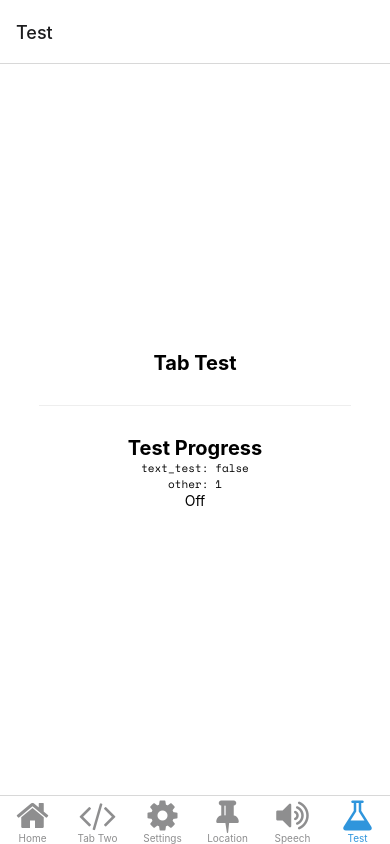
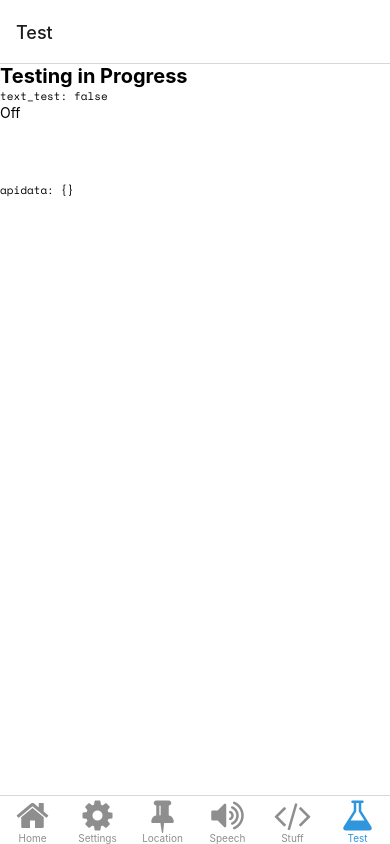
Before and after one commit to Scott-Cooper/flightloc, a React Native app: screen /TabTest in a window 390 px wide. Built offline with nearby package versions, Linux system fonts and the light colour scheme; what expo-linking would draw is missing.

Commit message:
Reorder tabs

```diff
--- a/navigation/LinkingConfiguration.ts
+++ b/navigation/LinkingConfiguration.ts
@@ -20,11 +20,6 @@ const linking: LinkingOptions<RootStackParamList> = {
               TabHomeScreen: 'home',
             },
           },
-          TabTwo: {
-            screens: {
-              TabTwoScreen: 'two',
-            },
-          },
           TabSettings: {
             screens: {
               TabSettingsScreen: 'settings',
@@ -40,6 +35,11 @@ const linking: LinkingOptions<RootStackParamList> = {
               TabSpeechScreen: 'speech',
             },
           },
+          TabStuff: {
+            screens: {
+              TabStuffScreen: 'stuff',
+            },
+          },
           TabTest: {
             screens: {
               TabTestScreen: 'test',
--- a/navigation/index.tsx
+++ b/navigation/index.tsx
@@ -14,7 +14,7 @@ import Colors from '../constants/Colors';
 import useColorScheme from '../hooks/useColorScheme';
 import NotFoundScreen from '../screens/NotFoundScreen';
 import TabHomeScreen from '../screens/TabHomeScreen';
-import TabTwoScreen from '../screens/TabTwoScreen';
+import TabStuffScreen from '../screens/TabStuffScreen';
 import TabSettingsScreen from '../screens/TabSettingsScreen';
 import TabLocationScreen from '../screens/TabLocationScreen';
 import TabSpeechScreen from '../screens/TabSpeechScreen';
@@ -71,14 +71,6 @@ function BottomTabNavigator() {
         })}
       />
       <BottomTab.Screen
-        name="TabTwo"
-        component={TabTwoScreen}
-        options={{
-          title: 'Tab Two',
-          tabBarIcon: ({ color }) => <TabBarIcon name="code" color={color} />,
-        }}
-      />
-      <BottomTab.Screen
         name="TabSettings"
         component={TabSettingsScreen}
         options={{
@@ -103,6 +95,14 @@ function BottomTabNavigator() {
         }}
       />
       <BottomTab.Screen
+        name="TabStuff"
+        component={TabStuffScreen}
+        options={{
+          title: 'Stuff',
+          tabBarIcon: ({ color }) => <TabBarIcon name="code" color={color} />,
+        }}
+      />
+      <BottomTab.Screen
         name="TabTest"
         component={TabTestScreen}
         options={{
--- a/screens/TabTwoScreen.tsx
+++ b/screens/TabStuffScreen.tsx
@@ -1,20 +1,17 @@
 import { StyleSheet } from 'react-native';
-
 import { Text, View } from '../components/Themed';
 
-export default function TabTwoScreen() {
 
-  for (let i = 0; i < 5; i++) {
-    console.log("Got here ", i)
-  }
+export default function TabStuffScreen() {
 
   return (
     <View style={styles.container}>
-      <Text style={styles.title}>Tab Two</Text>
-      <View style={styles.separator} lightColor="#eee" darkColor="rgba(255,255,255,0.1)" />
+      <Text style={styles.title}>Stuff goes here</Text>
     </View>
   );
+
 }
+
 
 const styles = StyleSheet.create({
   container: {
--- a/screens/TabTestScreen.tsx
+++ b/screens/TabTestScreen.tsx
@@ -2,54 +2,34 @@ import { StyleSheet } from 'react-native';
 import { Text, View } from '../components/Themed';
 import React, { useState } from 'react';
 import state, { getSettings } from '../util/state';
-// import TabSpeechScreen from './TabSpeechScreen';
 
 
 export default function TabTestScreen() {
-
-  console.log("Got TabTestScreen ")
-  // settings.sliderPitch = 44;
-  // settings.coords.altitude = 6;
-  // console.log('settings test:', settings.coords.altitude);
+  console.log("render TabTestScreen")
 
   // used for switch
   const [isEnabled1, setIsEnabled1] = useState(false);
   let text_test = '';
   text_test = JSON.stringify(isEnabled1);
 
-
-
-  console.log("render TabTestScreen")
-
   return (
     <View style={styles.container}>
-      <Text style={styles.title}>Tab Test</Text>
-      <View style={styles.separator} lightColor="#eee" darkColor="rgba(255,255,255,0.1)" />
-
-      <Text style={styles.title}>Test Progress</Text>
+      <Text style={styles.title}>Testing in Progress</Text>
       <Text style={styles.mono}>text_test: {text_test}</Text>
-      <Text style={styles.mono}>other: {JSON.stringify(state.coords.latitude)}</Text>
-      {/* <Text style={styles.mono}>xValue: {xValue}</Text> */}
-      {/* <Text style={styles.mono}>test: {JSON.stringify(settings.sliderPitch)}</Text> */}
-      {/* <Text style={styles.mono}>test: {JSON.stringify(app.isEnabled9)}</Text> */}
-      {/* <Text style={styles.mono}>test settings: {JSON.stringify(12345)}</Text> */}
-
       <Text>{isEnabled1 ? 'On' : 'Off'}</Text>
-    {/* if(isEnabled1) {
-      <Text style={styles.title}>Test is enabled</Text>
-    } else {
-      <Text style={styles.title}>Test is not enabled</Text>
-    } */}
-
+      <View style={styles.separator} />
+      <Text style={styles.mono}>apidata: {JSON.stringify(state.apidata)}</Text>
     </View>
   );
+
 }
+
 
 const styles = StyleSheet.create({
   container: {
     flex: 1,
-    alignItems: 'center',
-    justifyContent: 'center',
+    // alignItems: 'center',
+    // justifyContent: 'center',
   },
   title: {
     fontSize: 20,
--- a/types.tsx
+++ b/types.tsx
@@ -26,10 +26,10 @@ export type RootStackScreenProps<Screen extends keyof RootStackParamList> = Nati
 
 export type RootTabParamList = {
   TabHome: undefined;
-  TabTwo: undefined;
   TabSettings: undefined;
   TabLocation: undefined;
   TabSpeech: undefined;
+  TabStuff: undefined;
   TabTest: undefined;
 };
 
```
